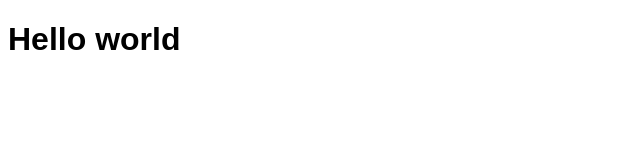
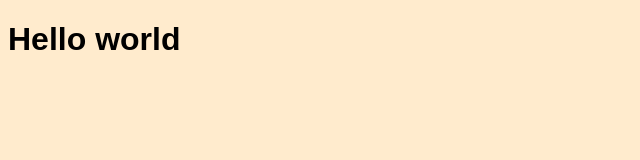
Before and after one commit to xaviergodbout/decap-test, an Eleventy site: page src/index.njk in a window 1280 px wide. Shown: the whole page, without its empty margins (0-640 px from the left). Built offline with nearby package versions, Linux system fonts and the light colour scheme; Eleventy itself is replaced by a stand-in of ours; files that its build step writes are made by us from their sources.

Commit message:
Added background

```diff
--- a/public/css/styles.css
+++ b/public/css/styles.css
@@ -1,3 +1,7 @@
 * {
     font-family: Arial, Helvetica, sans-serif;
 }
+
+body {
+    background-color: blanchedalmond;
+}
--- a/src/css/styles.css
+++ b/src/css/styles.css
@@ -1,3 +1,7 @@
 * {
     font-family: Arial, Helvetica, sans-serif;
 }
+
+body {
+    background-color: blanchedalmond;
+}
```
Also changed, not shown: public/admin/index.html (added, +14 -0 lines).
